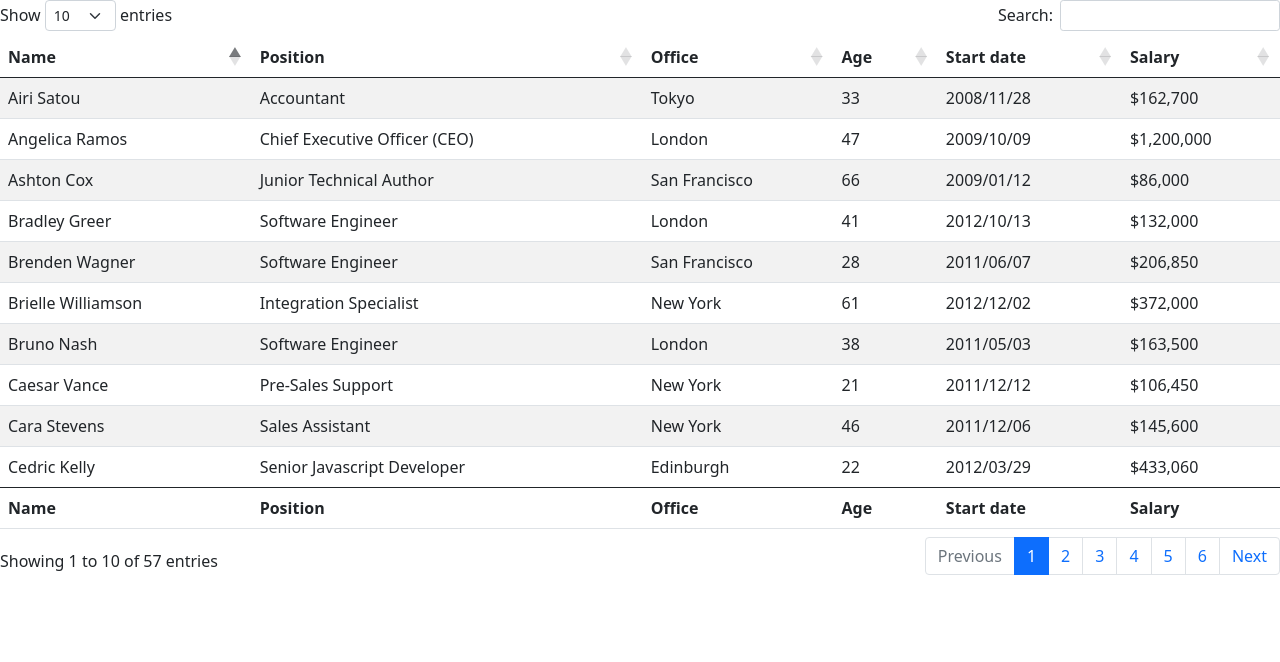
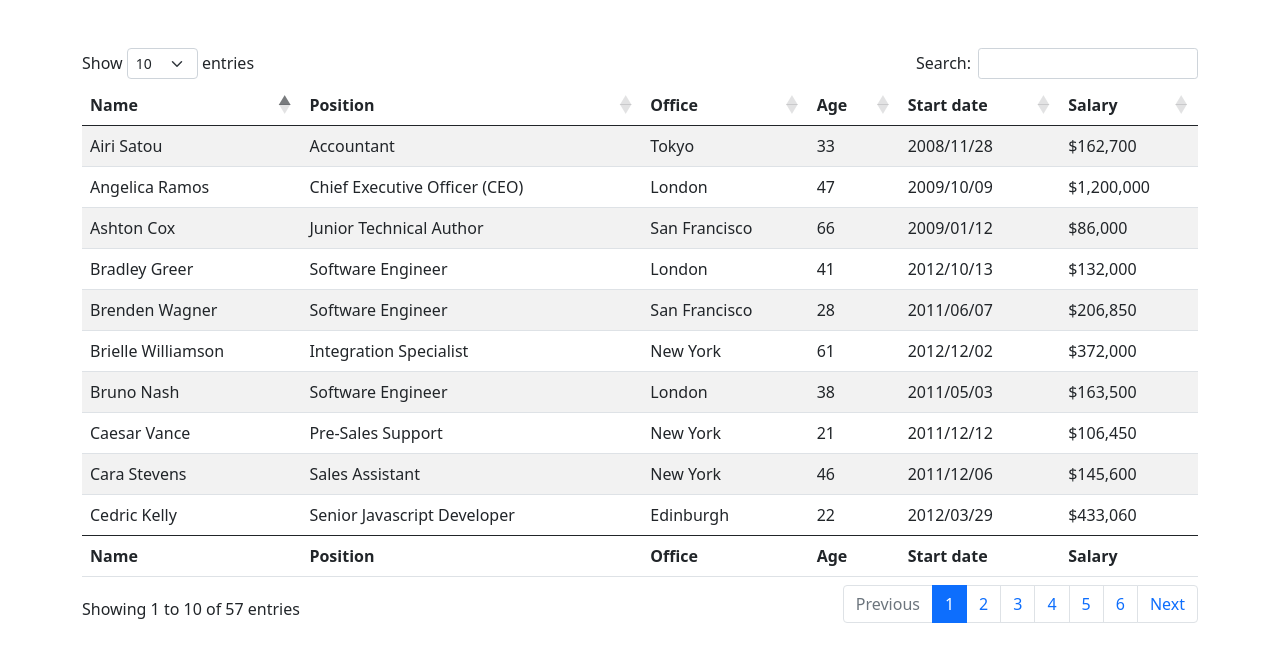
Before and after one commit to camehu/listrouters, a FastAPI app: page / in a window 1280 px wide. Shown: the top 662 px of the page. Run offline with FastAPI, Linux system fonts and the light colour scheme; some libraries are stand-ins or nearby versions.

Commit message:
Update index.html

```diff
--- a/templates/index.html
+++ b/templates/index.html
@@ -30,6 +30,7 @@
   </head>
 
   <body>
+ <div class="container" style="margin-top:3em;">
     <table id="example" class="table table-striped" style="width:100%">
         <thead>
             <tr>
```
